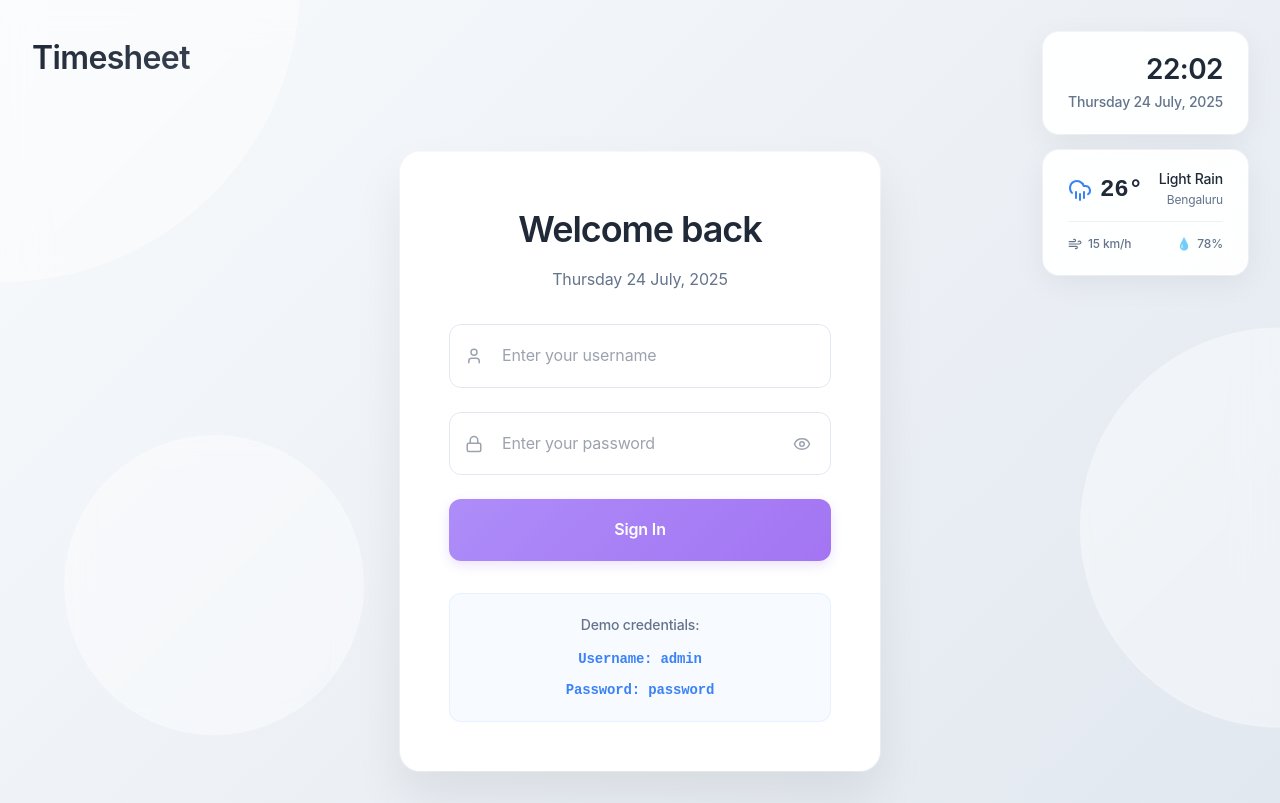
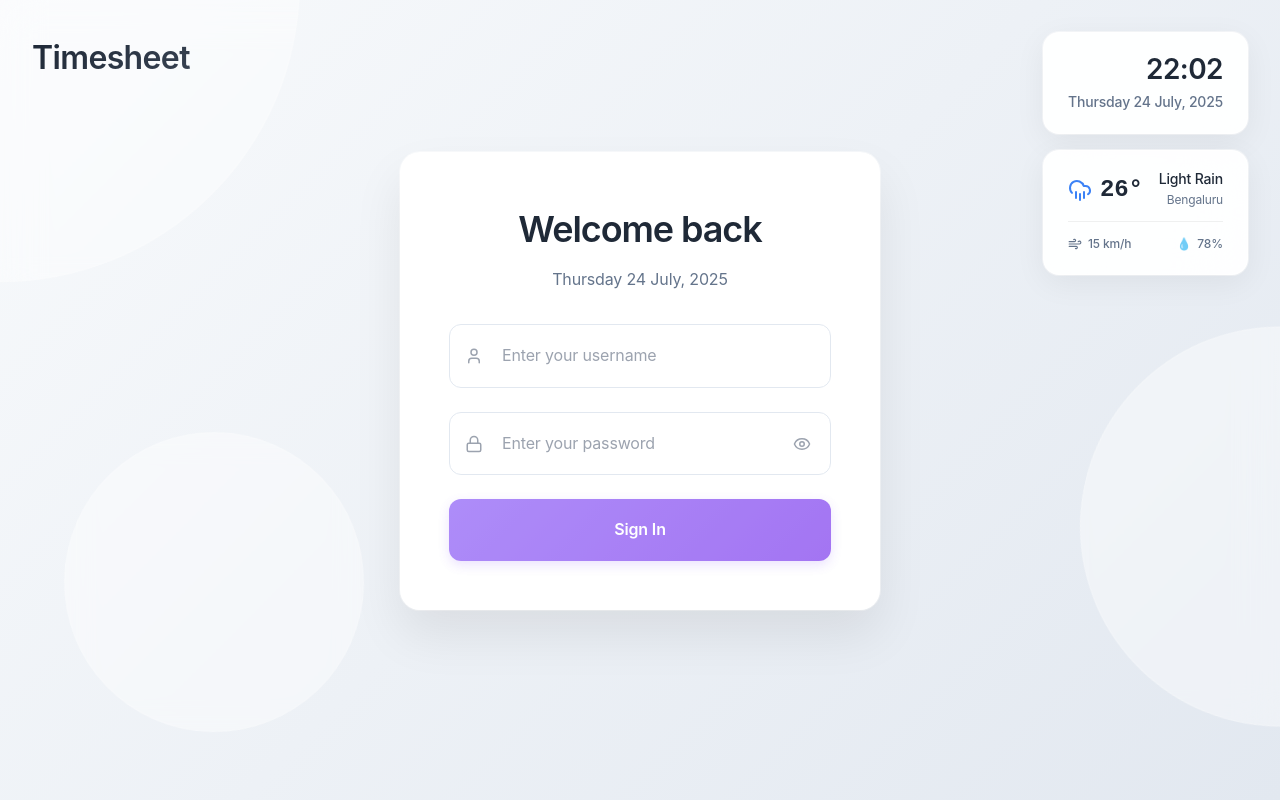
Before and after one commit to rescuedragon/timeflow, a React (Vite) app: page / in a window 1280 px wide. Built offline with nearby package versions, Linux system fonts and the light colour scheme.

Commit message:
style: remove demo credentials hint from LoginPage to streamline user interface and enhance focus on login functionality

```diff
--- a/src/components/LoginPage.tsx
+++ b/src/components/LoginPage.tsx
@@ -264,14 +264,7 @@ const LoginPage: React.FC<LoginPageProps> = ({ onLoginSuccess }) => {
             </button>
           </form>
 
-          {/* Demo Credentials Hint */}
-          <div className="demo-hint">
-            <p className="demo-text">Demo credentials:</p>
-            <div className="demo-credentials">
-              <span className="credential">Username: admin</span>
-              <span className="credential">Password: password</span>
-            </div>
-          </div>
+
         </div>
       </div>
     </div>
```
